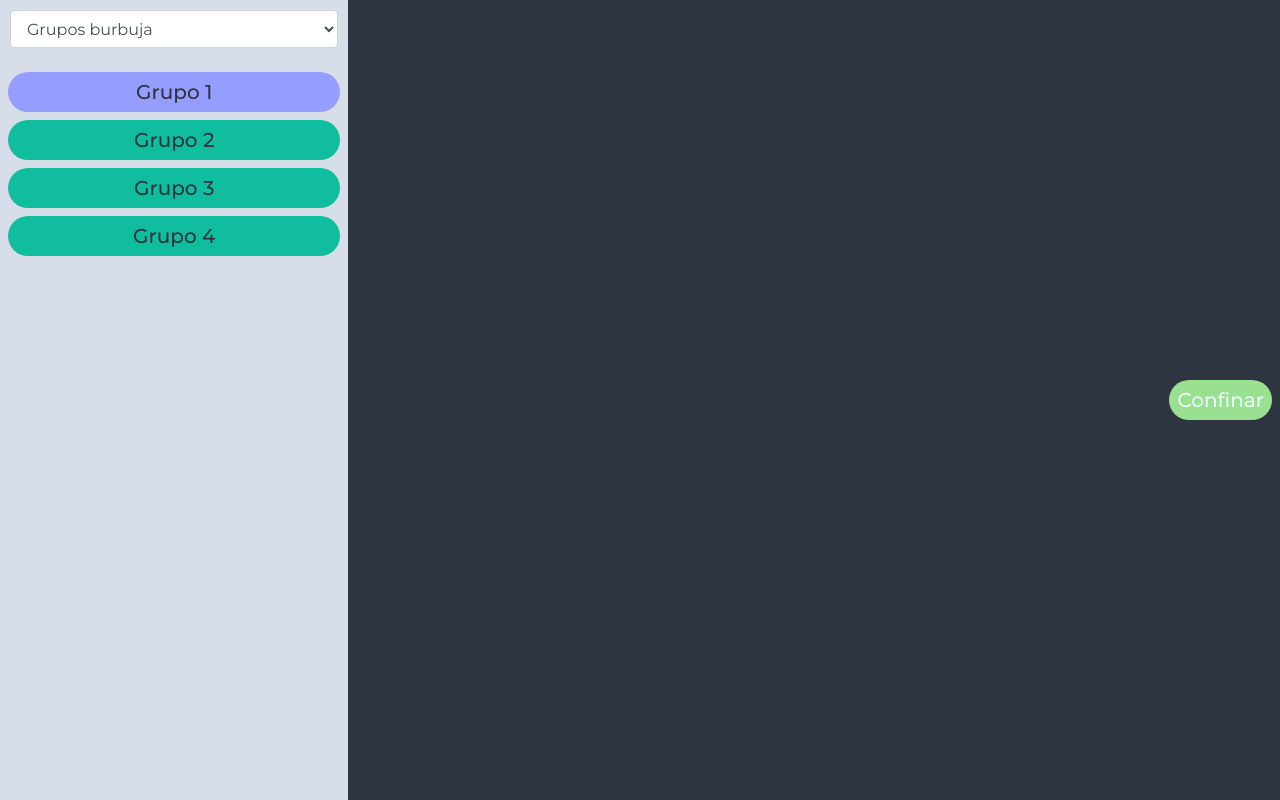
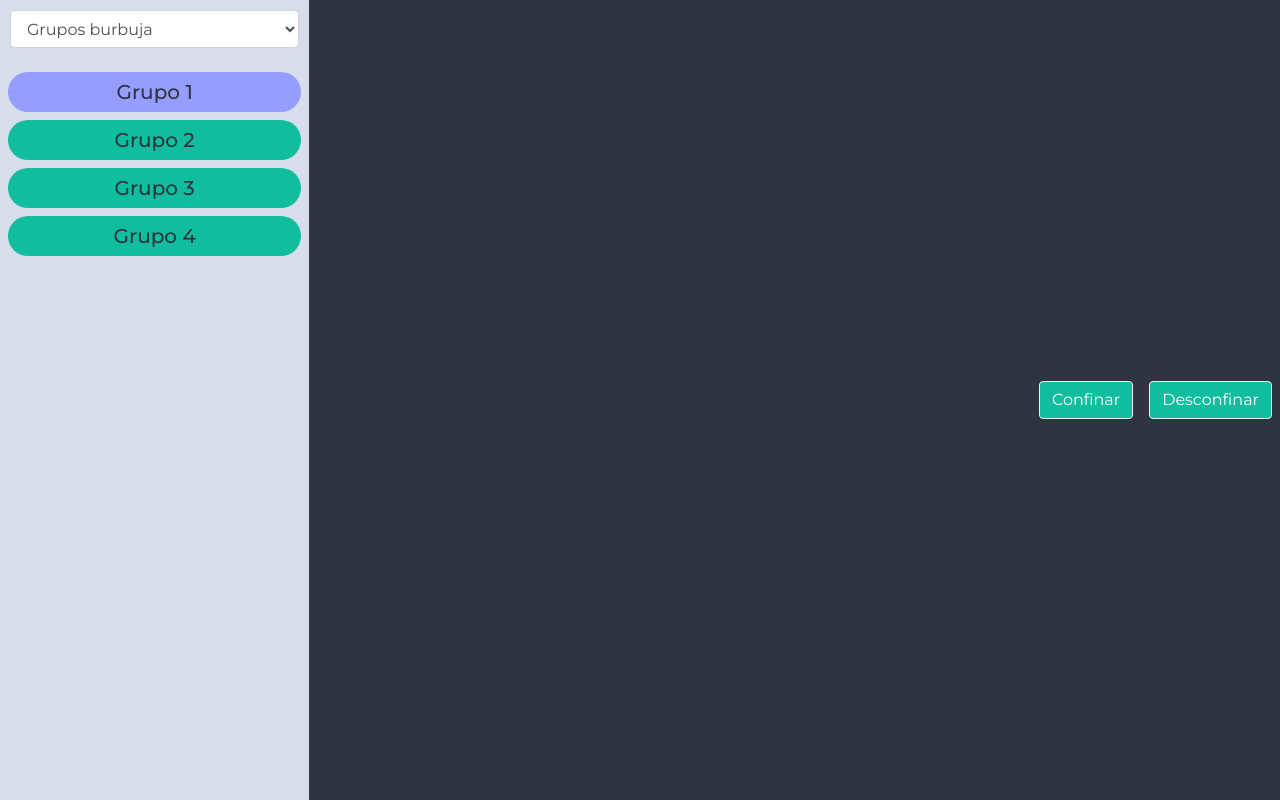
Before and after one commit to d3vv3/eduCOVID, a React (Create React App) app in the folder educovid-frontend/: page /confine in a window 1280 px wide. Built offline with nearby package versions, Linux system fonts and the light colour scheme.

Commit message:
wip: confine and unconfine work

```diff
--- a/educovid-frontend/src/pages/Confine.js
+++ b/educovid-frontend/src/pages/Confine.js
@@ -6,6 +6,7 @@ import { professor, students, bubbleGroups } from "../tests/prueba";
 
 // Bootstrap imports
 import Form from "react-bootstrap/Form";
+import Button from "react-bootstrap/Button";
 
 function Confine({ history }) {
   const [data, setData] = useState({
@@ -28,7 +29,7 @@ function Confine({ history }) {
             <Form.Group controlId="group">
               <Form.Control
                 as="select"
-                defaultValue="Grupos burbuja"
+                defaultValue="bubbleGroups"
                 onChange={e => {
                   setSelectedType(e.target.value);
                   setSelected([]);
@@ -75,9 +76,9 @@ function Confine({ history }) {
             person={person}
             onClick={e => {
               console.log(index);
-
               if (selected.some(e => e.name === person.name)) {
-                setSelected(selected.splice(index, 1));
+                let x = selected.slice(index, 1);
+                setSelected(x);
               }
             }}
             className={
@@ -90,18 +91,40 @@ function Confine({ history }) {
           </div>
         ))}
       </div>
-      <div
+      <div className="buttons-container">
+        <Form>
+          <Button
+            variant="primary"
+            className="nord-button"
             onClick={e => {
               if (selected != null) {
-            setSelected(selected.forEach(e => (e.state = "Confinado")));
+                let x = selected;
+                let confined = x.forEach(e => (e.state = "Confinado"));
+                setSelected([]);
                 console.log(selected);
               } else {
                 alert("Seleccione las personas a confinar");
               }
             }}
-        className="confine-button"
           >
-        <h5>Confinar</h5>
+            Confinar
+          </Button>
+          <Button
+            variant="primary"
+            className="nord-button"
+            onClick={e => {
+              if (selected != null) {
+                let x = selected;
+                let confined = x.forEach(e => (e.state = "No confinado"));
+                setSelected([]);
+              } else {
+                alert("Seleccione las personas a confinar");
+              }
+            }}
+          >
+            Desconfinar
+          </Button>
+        </Form>
       </div>
     </div>
   );
--- a/educovid-frontend/src/styles/_confine.scss
+++ b/educovid-frontend/src/styles/_confine.scss
@@ -68,27 +68,13 @@
         background-color: $success;
     }
 
-/*     .selected {
-        background-color: white;
-    } */
-
     .red {
         background-color: $alert;
     }
 
-    .confine-button {
+    .buttons-container {
         @include flexCenter(column);
-        // height: 40px;
-        margin: 8px;
-        border-radius: 20px;
-        background-color: $mintShade400;
-
-
-        h5 {
-            // padding: 10px;
-            text-align: center;
-            margin: 8px;
-        }
+        @include nordButton();
     }
 
 }
```
Lines whose indentation alone changed are shown as unchanged.
